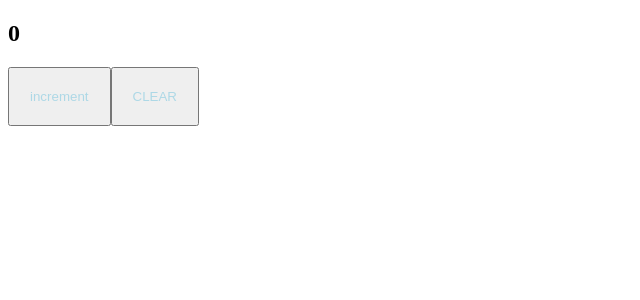
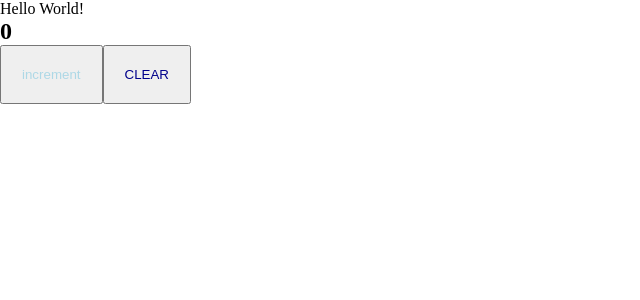
Before and after one commit to Jophkins/FE, a React app: page / in a window 1280 px wide. Shown: the top 300 px of the page, without its empty margins (0-640 px from the left). Built offline with nearby package versions, Linux system fonts and the light colour scheme; the HTML template or start-up script is replaced by a standard one.

Commit message:
scss modules webpack setup

```diff
--- a/package.json
+++ b/package.json
@@ -3,7 +3,7 @@
   "version": "1.0.0",
   "main": "index.js",
   "scripts": {
-    "start": "webpack serve --env port=3000",
+    "dev": "webpack serve --env port=3000",
     "build:prod": "webpack --env mode=production",
     "build:dev": "webpack --env mode=development"
   },
@@ -19,6 +19,7 @@
     "@types/webpack-dev-server": "^4.7.2",
     "css-loader": "^7.1.2",
     "html-webpack-plugin": "^5.6.0",
+    "mini-css-extract-plugin": "^2.9.0",
     "sass": "^1.77.4",
     "sass-loader": "^14.2.1",
     "style-loader": "^4.0.0",
--- /dev/null
+++ b/src/App.tsx
@@ -0,0 +1,14 @@
+import React from 'react';
+import {Counter} from "./components/Counter";
+import './index.scss';
+
+const App = () => {
+    return (
+        <div className="App">
+            Hello World!
+            <Counter />
+        </div>
+    );
+};
+
+export default App;
--- /dev/null
+++ b/src/components/Counter.module.scss
@@ -0,0 +1,15 @@
+.btn {
+    padding: 20px;
+    color: lightblue;
+    cursor: pointer;
+}
+
+.clearBtn {
+    padding: 20px;
+    color: darkblue;
+    cursor: pointer;
+
+    &:hover {
+        background-color: darkcyan;
+    }
+}
--- a/src/components/Counter.scss
+++ /dev/null
@@ -1,5 +0,0 @@
-button  {
-    padding: 20px;
-    color: lightblue;
-    cursor: pointer;
-}
--- a/src/components/Counter.tsx
+++ b/src/components/Counter.tsx
@@ -1,8 +1,9 @@
 import React from 'react';
 
-import './Counter.scss'
+import * as styles from './Counter.module.scss';
 
 export const Counter = () => {
+    console.log(styles)
     const [count, setCount] = React.useState(0);
     const increment = () => {
         setCount(count + 1);
@@ -14,8 +15,8 @@
     return (
         <div>
             <h2>{count}</h2>
-            <button onClick={increment}>increment</button>
-            <button onClick={clear}>CLEAR</button>
+            <button className={styles.btn} onClick={increment}>increment</button>
+            <button className={styles.clearBtn} onClick={clear}>CLEAR</button>
         </div>
     );
 };
--- /dev/null
+++ b/src/index.scss
@@ -0,0 +1,9 @@
+* {
+  margin: 0;
+  padding: 0;
+  box-sizing: border-box;
+}
+
+.app {
+  font-size: 30px;
+}
--- a/src/index.tsx
+++ b/src/index.tsx
@@ -1,10 +1,8 @@
 import {render} from "react-dom";
-import {Counter} from "./components/Counter";
+import App from "./App";
 
 
 render(
-    <div>
-        <Counter />
-    </div>,
+    <App />,
     document.getElementById("root")
 )
```
Also changed, not shown: src/global.d.ts (added, +7 -0 lines), 9 other files (tests, documents, lock files or other folders).
